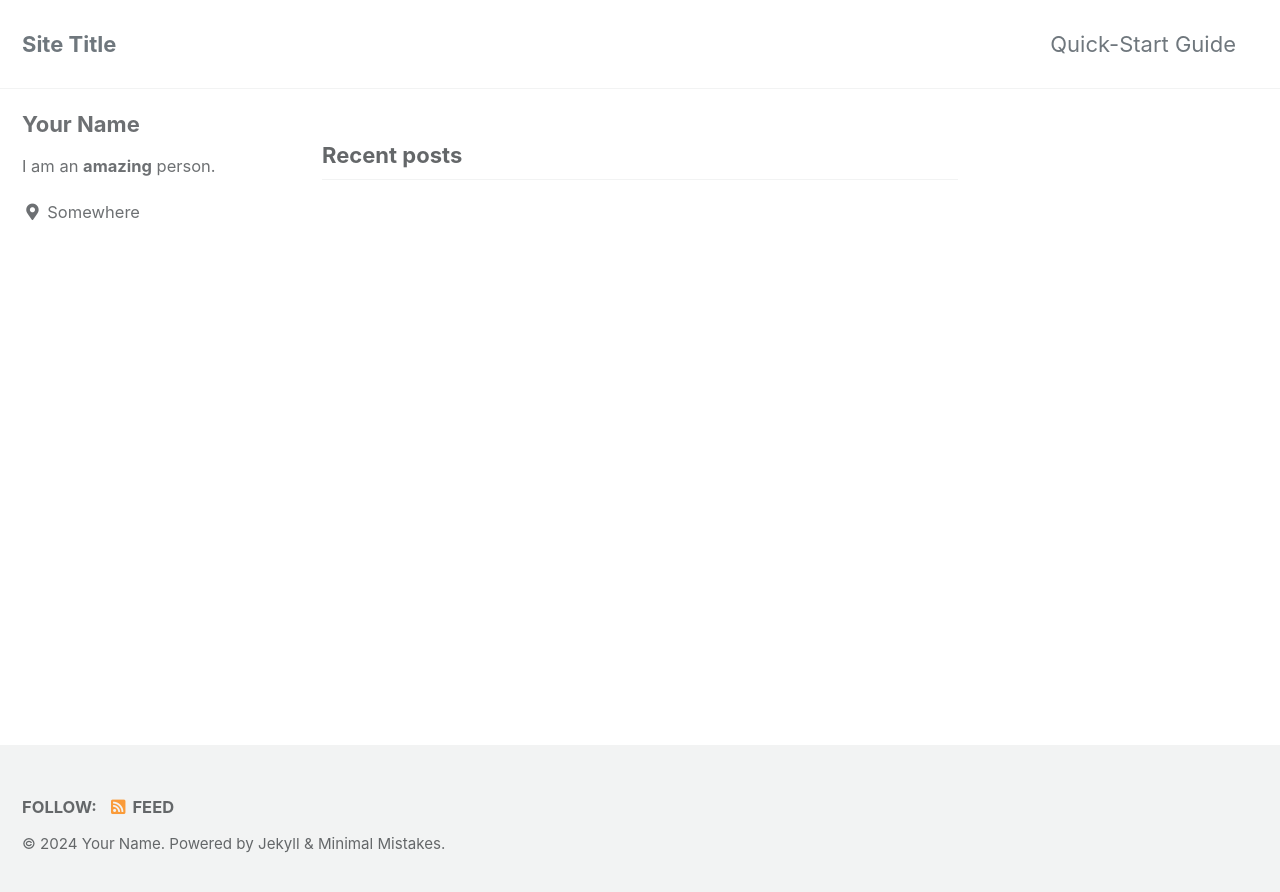
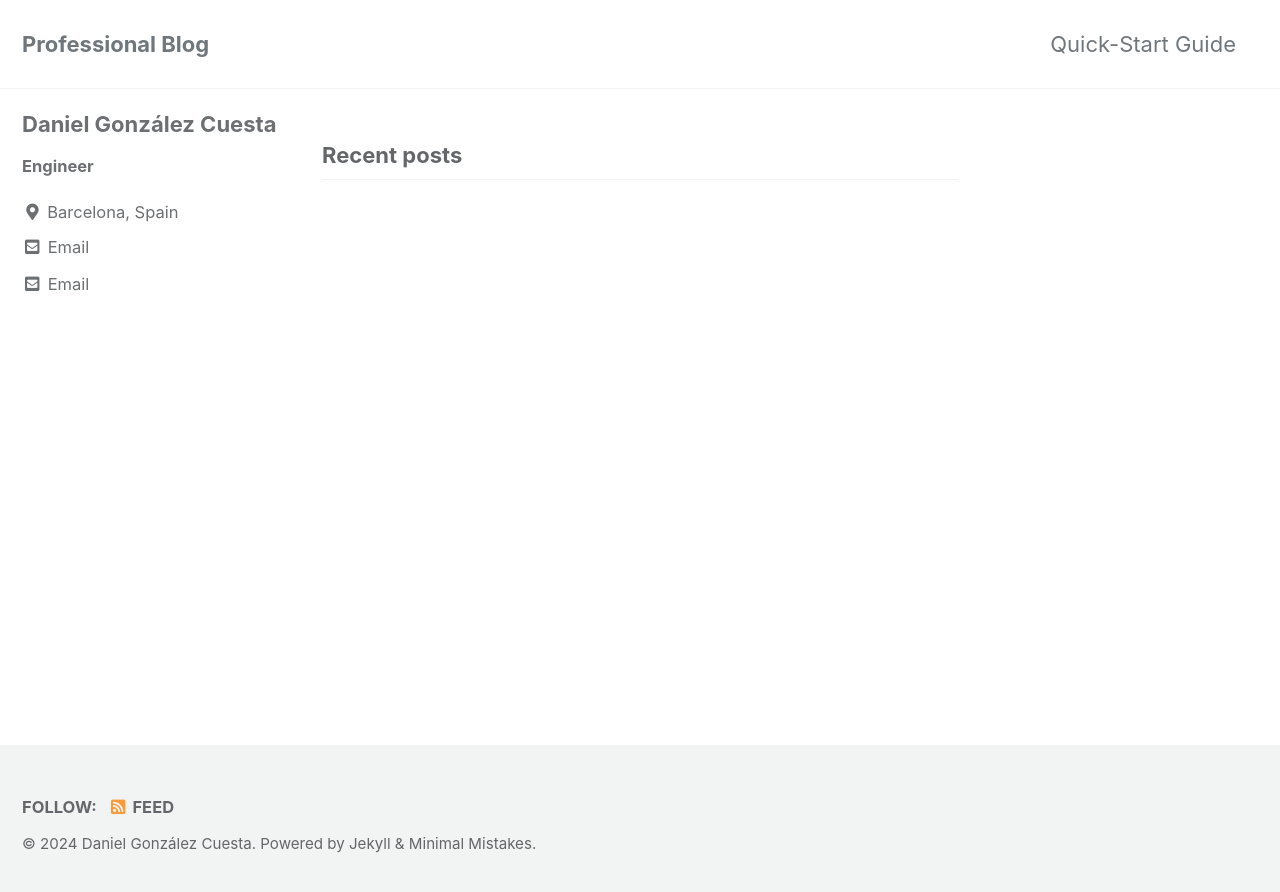
Before and after one commit to Gonsacu01/Gonsacu01.github.io, a Jekyll site: the page built from index.html, in a window 1280 px wide. Shown: the top 892 px of the page. Built offline with Jekyll 4.4.1, drawn with Linux system fonts in a browser that asks for light colours; cached includes are drawn as plain includes; the list of posts is cut into pages by our own code.

Commit message:
Update _config.yml

```diff
--- a/_config.yml
+++ b/_config.yml
@@ -16,11 +16,11 @@ minimal_mistakes_skin    : "default" # "air", "aqua", "contrast", "dark", "dirt"
 
 # Site Settings
 locale                   : "en-US"
-title                    : "Site Title"
+title                    : "Professional Blog"
 title_separator          : "-"
 subtitle                 : # site tagline that appears below site title in masthead
-name                     : "Your Name"
-description              : "An amazing website."
+name                     : "Daniel González Cuesta"
+description              : "Know a little more about me and my experiences."
 url                      : # the base hostname & protocol for your site e.g. "https://mmistakes.github.io"
 baseurl                  : # the subpath of your site, e.g. "/blog"
 repository               : # GitHub username/repo-name e.g. "mmistakes/minimal-mistakes"
@@ -104,15 +104,15 @@ analytics:
 
 # Site Author
 author:
-  name             : "Your Name"
+  name             : "Daniel González Cuesta"
   avatar           : # path of avatar image, e.g. "/assets/images/bio-photo.jpg"
-  bio              : "I am an **amazing** person."
-  location         : "Somewhere"
-  email            :
+  bio              : "**Engineer**"
+  location         : "Barcelona, Spain"
+  email            : "danielgcuesta@gmail.com"
   links:
     - label: "Email"
       icon: "fas fa-fw fa-envelope-square"
-      # url: "mailto:your.name@email.com"
+      url: "mailto:danielgcuesta@gmail.com"
     - label: "Website"
       icon: "fas fa-fw fa-link"
       # url: "https://your-website.com"
```
